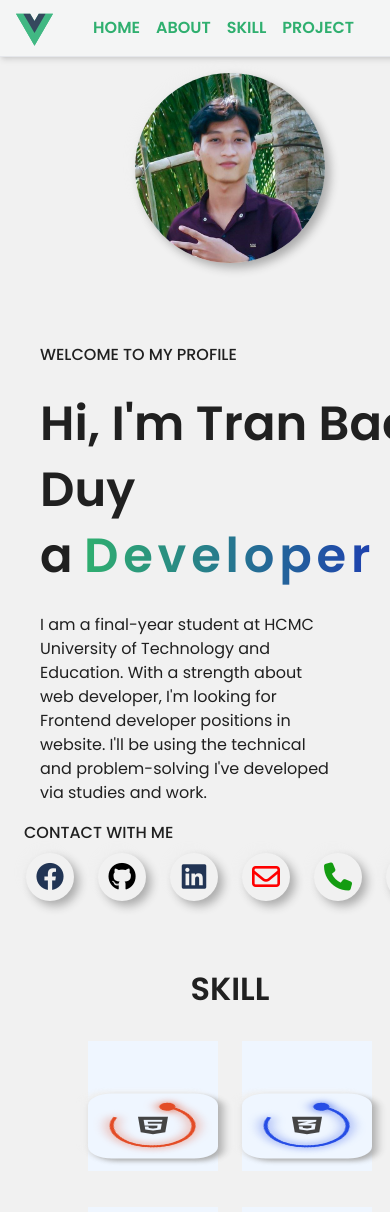
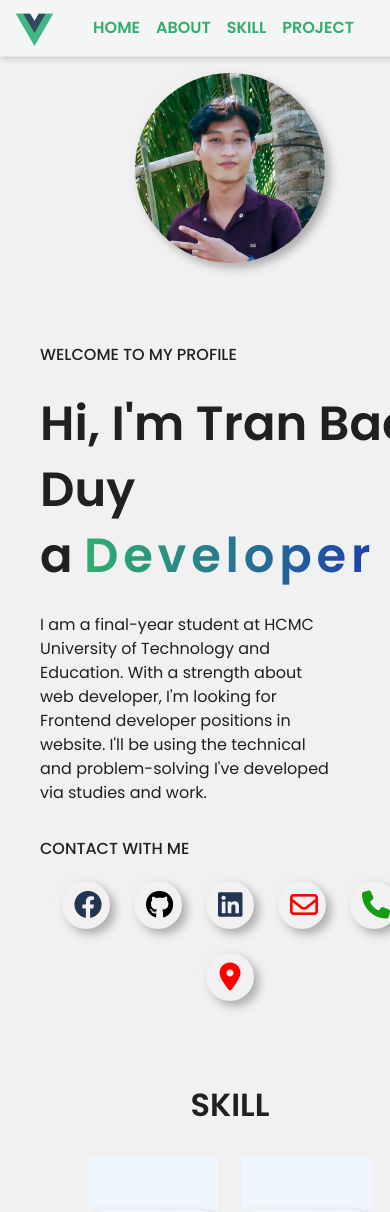
Before and after one commit to tranduy26913/portfolio, a Vue app: page / in a window 390 px wide. Shown: the top 1212 px of the page. Built offline with nearby package versions, Linux system fonts and the light colour scheme.

Commit message:
update: responsive contact

```diff
--- a/src/components/About.vue
+++ b/src/components/About.vue
@@ -37,12 +37,12 @@ const onChoose = (index: number) => {
                     class="w-1/2 m-auto md:w-full rounded-full shadow-neumor dark:shadow-neumor-dark" />
             </div>
         </article>
-        <div>
+        <div class=" p-4">
             <p class="font-medium">CONTACT WITH ME</p>
-            <ul class="flex justify-center flex-wrap gap-6 mt-2 w-full">
+            <ul class="flex justify-center flex-wrap gap-6 mt-5 w-full lg:grid lg:grid-cols-3 xl:grid-cols-4">
                 <li v-for="(contact, index) in listContact" @click="onChoose(index)"
-                class="group h-12 w-12 sm:w-[272px] shadow-neumor rounded-[32px] flex items-center
-                                    gap-3 px-2 hover:scale-[1.03] dark:shadow-neumor-dark"
+                class="group h-12 w-12 sm:w-[280px] shadow-neumor rounded-[32px] flex items-center
+                lg:mx-auto gap-3 px-3 hover:scale-[1.03] dark:shadow-neumor-dark"
                     :class="[`${choose === index ? 'w-fit' : 'w-12'}`]">
                     <i class="text-[1.75rem] m-auto sm:m-0" :class="[contact.icon, contact.class]"></i>
                     <a v-if="contact.link" target="_blank" :href="contact.link"
```
